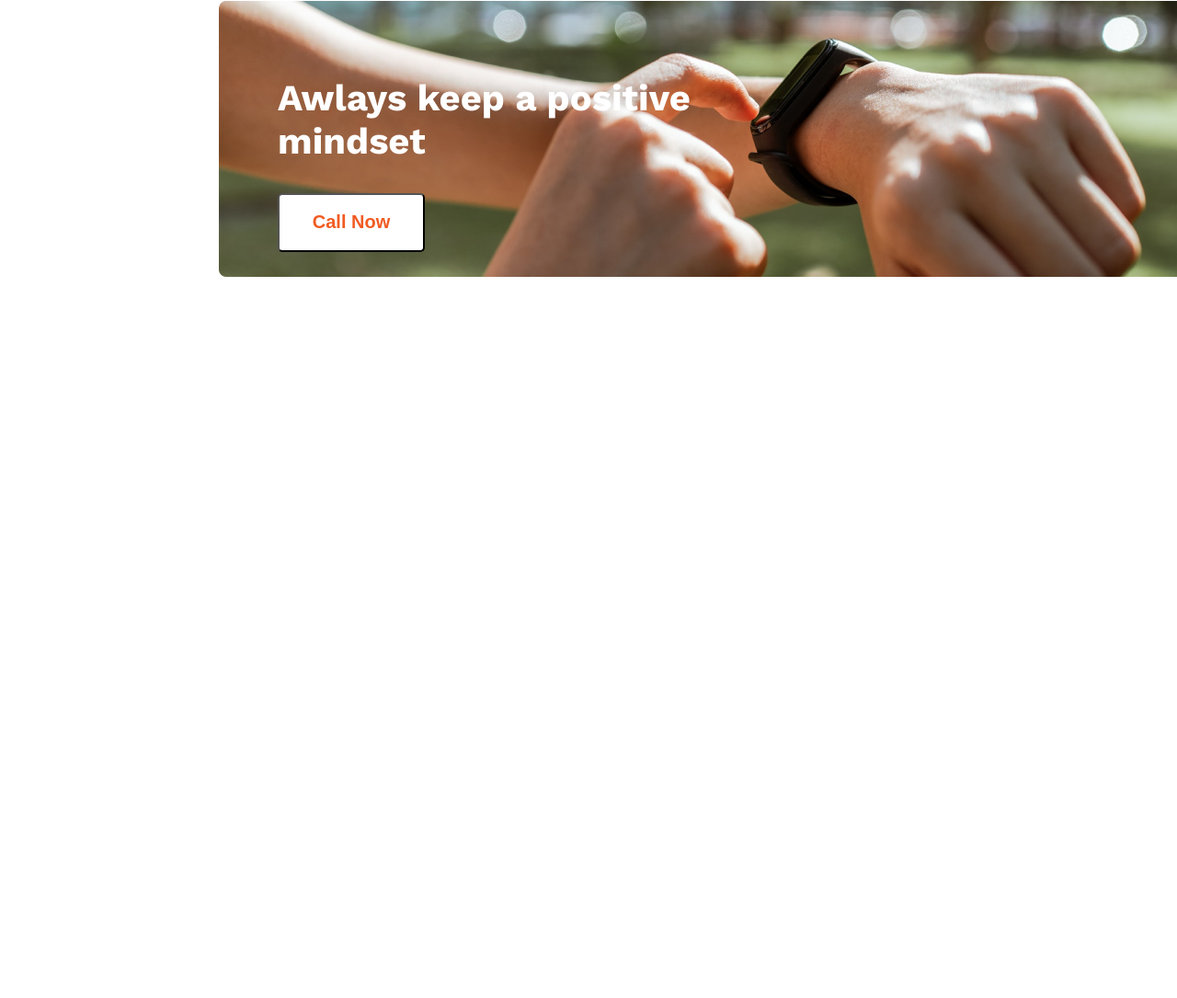
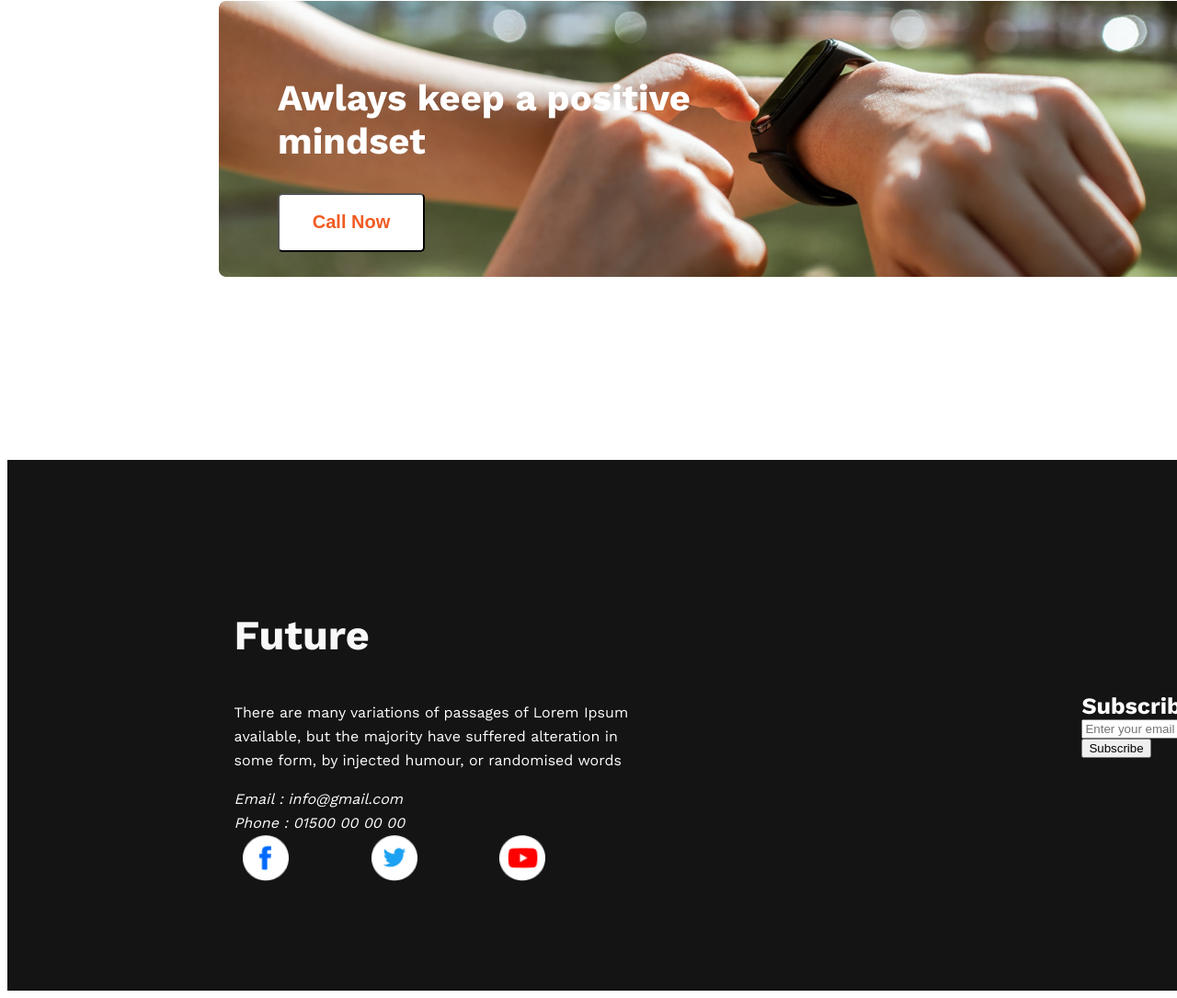
Before and after one commit to csedeveloper06/local-new-year-new-me, a plain HTML site: page index.html in a window 1280 px wide. Shown: the part 2588-3673 px from the top of the page at 92% size. Before the commit the page ends 3088 px from the top, so only its background shows below. Drawn offline with nearby package versions, Linux system fonts and the light colour scheme.

Commit message:
added footer section

```diff
--- a/index.html
+++ b/index.html
@@ -75,6 +75,31 @@
             <button class="lower-contact-btn">Call Now</button>
         </section>
     </main>
-    <footer></footer>
+    <footer class="footer-section">
+        <section>
+            <h3 class="future-title">Future</h3>
+            <p class="future-description">
+                There are many variations of passages of Lorem Ipsum<br>
+                available, but the majority have suffered alteration in <br>
+                some form, by injected humour, or randomised words
+            </p>
+            <address>
+                Email : info@gmail.com<br>
+                Phone : 01500 00 00 00<br>
+            </address>
+            <div class="icons">
+                <img src="images/icons/fb.png" alt="" height="50px" width="50px">
+                <img src="images/icons/twitter.png" alt="" height="50px" width="50px">
+                <img src="images/icons/youtube.png" alt="" height="50px" width="50px">
+            </div>
+        </section>
+        <section>
+            <form action="">
+                <label for="email">Subscribe</label><br>
+                <input type="email" id="email" name="email" placeholder="Enter your email"><br>
+                <input type="submit" value="Subscribe">
+            </form>
+        </section>
+    </footer>
 </body>
 </html>
--- a/style.css
+++ b/style.css
@@ -128,3 +128,42 @@ font-size: 40px;
     font-size: 20px;
     font-weight: 600;
 }
+
+/* footer section styles */
+.footer-section{
+    width: 1600px;
+    height: 577px;
+    background: #151414;
+    display: flex;
+    justify-content: space-around;
+    align-items: center;
+}
+ .future-title{
+    color: #F8F8F8;
+    font-size: 45px;
+    font-weight: 700;
+}
+.future-description{
+    color: #FFF;
+    font-size: 16px;
+    font-weight: 400;
+    line-height: 26px;
+}
+address{
+    color: #FFF;
+    font-size: 16px;
+    font-weight: 400;
+    line-height: 26px;
+}
+.icons{
+    margin-left: -80px;
+    display: flex;
+    justify-content: space-evenly;
+    align-items: flex-start;
+}
+section form label{
+    color: #FFF;
+    font-size: 25px;
+    font-weight: 600;
+    margin-bottom: 150px;
+}
```
